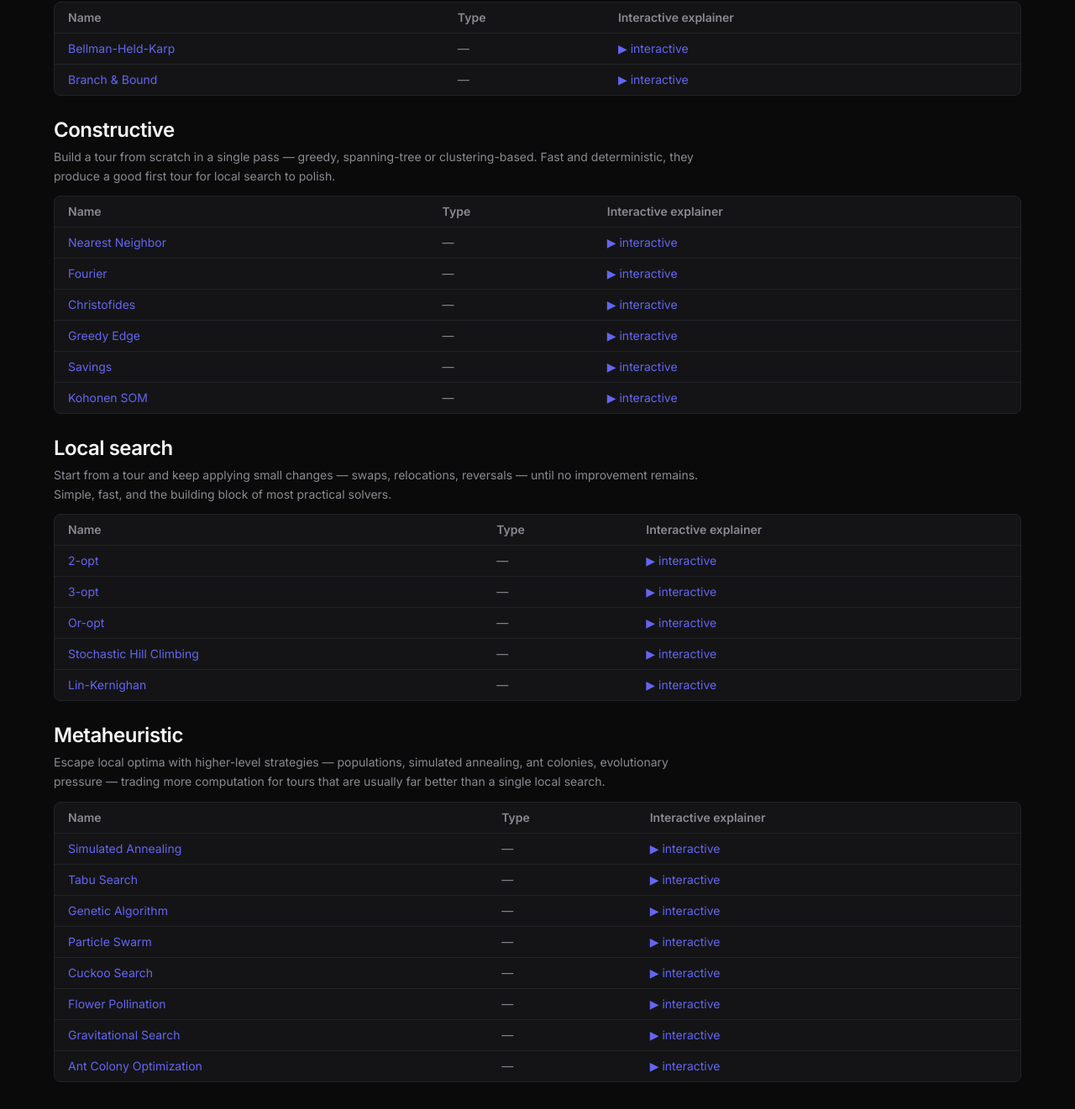
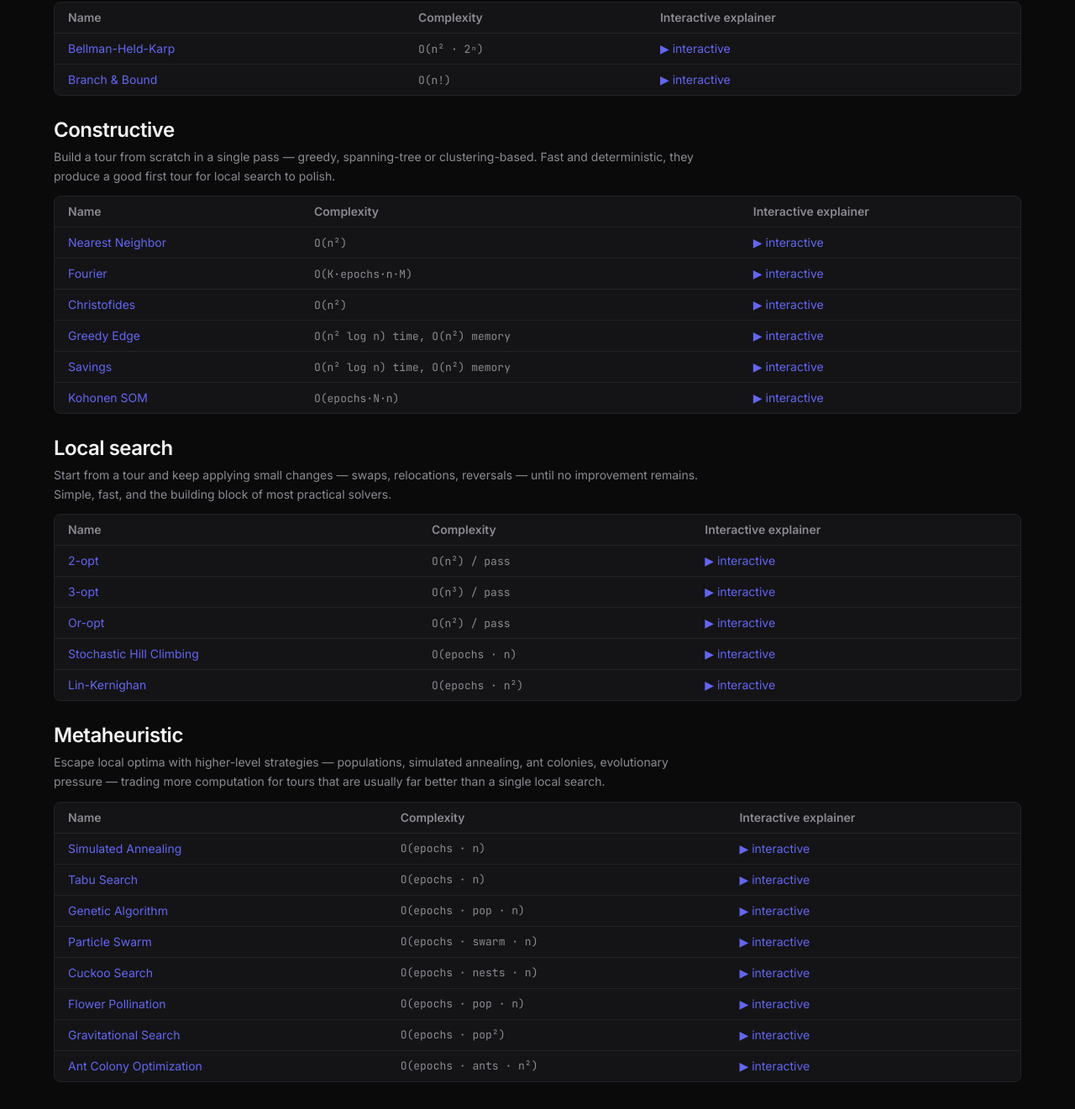
Before and after one commit to timgluz/teeline, an Astro site in the folder teeline-web/: page /algorithms in a window 1280 px wide. Shown: the part 321-1642 px from the top of the page at 84% size. Built offline with nearby package versions, Linux system fonts and the light colour scheme; Astro itself is replaced by a stand-in of ours.

Commit message:
feat(web): replace the redundant Type column with Complexity on the algorithms index
The solver groups already convey the type, so the index table now shows
the runtime/memory complexity instead, transcribed from the Rust solver
registry (src/tsp/mod.rs SolverInfo::complexity) into nav-data.ts. Drops
the docs-content-collection typeBadge lookup from the page.

```diff
--- a/teeline-web/src/nav-data.ts
+++ b/teeline-web/src/nav-data.ts
@@ -5,30 +5,33 @@
 export interface SolverMeta {
   id: string
   name: string
+  // Runtime/memory complexity, transcribed from the Rust solver registry
+  // (src/tsp/mod.rs SolverInfo::complexity).
+  complexity: string
 }
 
 export const SOLVER_META: Record<string, SolverMeta> = {
-  bhk: { id: 'bhk', name: 'Bellman-Held-Karp' },
-  branch_bound: { id: 'branch_bound', name: 'Branch & Bound' },
-  nn: { id: 'nn', name: 'Nearest Neighbor' },
-  fourier: { id: 'fourier', name: 'Fourier' },
-  christofides: { id: 'christofides', name: 'Christofides' },
-  greedy_edge: { id: 'greedy_edge', name: 'Greedy Edge' },
-  '2opt': { id: '2opt', name: '2-opt' },
-  '3opt': { id: '3opt', name: '3-opt' },
-  or_opt: { id: 'or_opt', name: 'Or-opt' },
-  stochastic_hill: { id: 'stochastic_hill', name: 'Stochastic Hill Climbing' },
-  lk: { id: 'lk', name: 'Lin-Kernighan' },
-  sa: { id: 'sa', name: 'Simulated Annealing' },
-  tabu: { id: 'tabu', name: 'Tabu Search' },
-  ga: { id: 'ga', name: 'Genetic Algorithm' },
-  pso: { id: 'pso', name: 'Particle Swarm' },
-  cs: { id: 'cs', name: 'Cuckoo Search' },
-  fpa: { id: 'fpa', name: 'Flower Pollination' },
-  gsa: { id: 'gsa', name: 'Gravitational Search' },
-  som: { id: 'som', name: 'Kohonen SOM' },
-  aco: { id: 'aco', name: 'Ant Colony Optimization' },
-  savings: { id: 'savings', name: 'Savings' },
+  bhk: { id: 'bhk', name: 'Bellman-Held-Karp', complexity: 'O(n² · 2ⁿ)' },
+  branch_bound: { id: 'branch_bound', name: 'Branch & Bound', complexity: 'O(n!)' },
+  nn: { id: 'nn', name: 'Nearest Neighbor', complexity: 'O(n²)' },
+  fourier: { id: 'fourier', name: 'Fourier', complexity: 'O(K·epochs·n·M)' },
+  christofides: { id: 'christofides', name: 'Christofides', complexity: 'O(n²)' },
+  greedy_edge: { id: 'greedy_edge', name: 'Greedy Edge', complexity: 'O(n² log n) time, O(n²) memory' },
+  '2opt': { id: '2opt', name: '2-opt', complexity: 'O(n²) / pass' },
+  '3opt': { id: '3opt', name: '3-opt', complexity: 'O(n³) / pass' },
+  or_opt: { id: 'or_opt', name: 'Or-opt', complexity: 'O(n²) / pass' },
+  stochastic_hill: { id: 'stochastic_hill', name: 'Stochastic Hill Climbing', complexity: 'O(epochs · n)' },
+  lk: { id: 'lk', name: 'Lin-Kernighan', complexity: 'O(epochs · n²)' },
+  sa: { id: 'sa', name: 'Simulated Annealing', complexity: 'O(epochs · n)' },
+  tabu: { id: 'tabu', name: 'Tabu Search', complexity: 'O(epochs · n)' },
+  ga: { id: 'ga', name: 'Genetic Algorithm', complexity: 'O(epochs · pop · n)' },
+  pso: { id: 'pso', name: 'Particle Swarm', complexity: 'O(epochs · swarm · n)' },
+  cs: { id: 'cs', name: 'Cuckoo Search', complexity: 'O(epochs · nests · n)' },
+  fpa: { id: 'fpa', name: 'Flower Pollination', complexity: 'O(epochs · pop · n)' },
+  gsa: { id: 'gsa', name: 'Gravitational Search', complexity: 'O(epochs · pop²)' },
+  som: { id: 'som', name: 'Kohonen SOM', complexity: 'O(epochs·N·n)' },
+  aco: { id: 'aco', name: 'Ant Colony Optimization', complexity: 'O(epochs · ants · n²)' },
+  savings: { id: 'savings', name: 'Savings', complexity: 'O(n² log n) time, O(n²) memory' },
 }
 
 export interface SolverGroup {
--- a/teeline-web/src/pages/algorithms/index.astro
+++ b/teeline-web/src/pages/algorithms/index.astro
@@ -1,14 +1,9 @@
 ---
 // Index page for all algorithms — replaces the topbar's algorithms
 // drop-down with a browsable destination, mirroring the Problems page.
-import { getCollection } from 'astro:content'
 import BaseLayout from '../../layouts/BaseLayout.astro'
 import { SOLVER_GROUPS, SOLVER_META } from '../../nav-data'
 import { EXPLAINER_META } from '../../explainers/registry'
-
-const docs = await getCollection('docs')
-const typeBadge: Record<string, string> = {}
-for (const d of docs) typeBadge[d.data.id] = d.data.typeBadge ?? ''
 
 const title = 'Algorithms — Teeline'
 const description =
@@ -41,7 +36,7 @@ const groupDesc: Record<string, string> = {
               <thead>
                 <tr class="border-b border-border">
                   <th class="px-4 py-2 text-left font-semibold text-text-dim">Name</th>
-                  <th class="px-4 py-2 text-left font-semibold text-text-dim">Type</th>
+                  <th class="px-4 py-2 text-left font-semibold text-text-dim">Complexity</th>
                   <th class="px-4 py-2 text-left font-semibold text-text-dim">Interactive explainer</th>
                 </tr>
               </thead>
@@ -54,7 +49,7 @@ const groupDesc: Record<string, string> = {
                       <td class="px-4 py-2">
                         <a href={`/algorithms/${id}/`} class="text-accent no-underline hover:underline">{meta.name}</a>
                       </td>
-                      <td class="px-4 py-2 text-text-dim">{typeBadge[id] ?? '—'}</td>
+                      <td class="px-4 py-2 font-mono text-xs text-text-dim">{meta.complexity}</td>
                       <td class="px-4 py-2">
                         {id in EXPLAINER_META ? (
                           <a href={`/algorithms/${id}/explainer/`} class="text-accent no-underline hover:underline" aria-label={`Open interactive explainer for ${meta.name}`}>▶ interactive</a>
```
